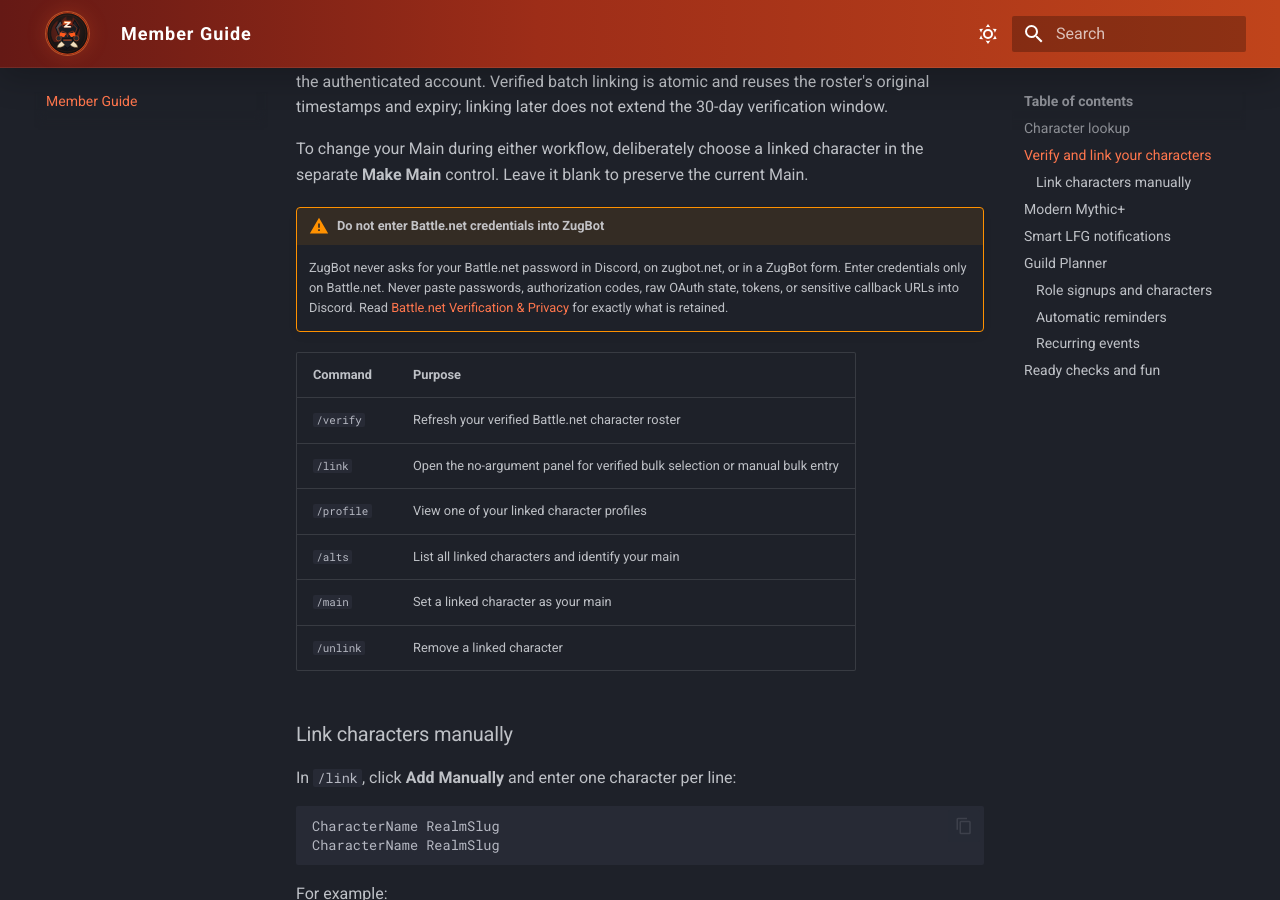
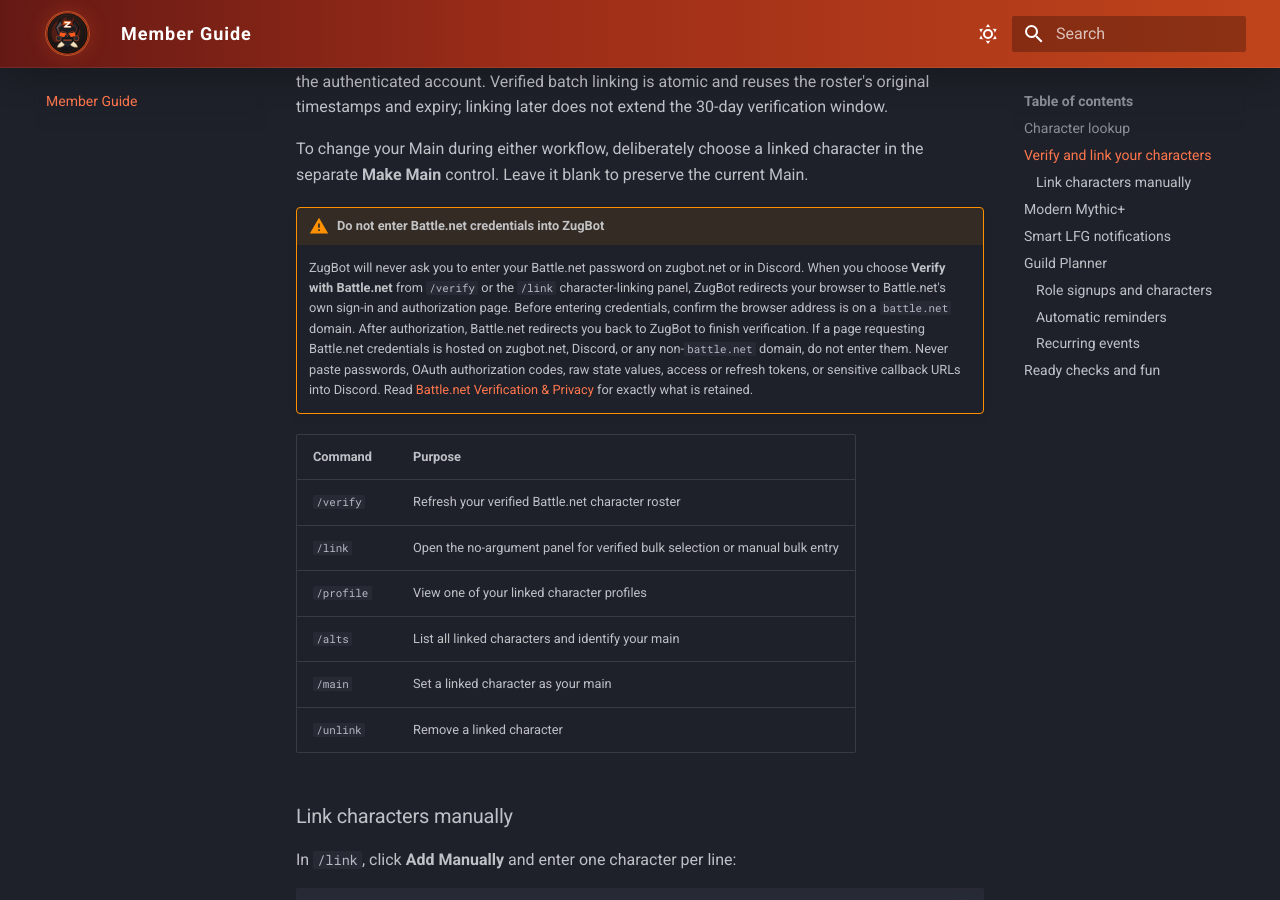
Before and after one commit to sthorne80/zugbot-site, an MkDocs documentation site: the page built from docs/member-guide.md, in a window 1280 px wide and 900 px high, scrolled down 960 px. Built offline with MkDocs 1.6.1 and Material for MkDocs 9.7.7, drawn with Linux system fonts in a browser that asks for light colours.

Commit message:
docs: clarify Battle.net redirect safety in member guide

```diff
--- a/docs/member-guide.md
+++ b/docs/member-guide.md
@@ -30,7 +30,7 @@
 To change your Main during either workflow, deliberately choose a linked character in the separate **Make Main** control. Leave it blank to preserve the current Main.
 
 !!! warning "Do not enter Battle.net credentials into ZugBot"
-    ZugBot never asks for your Battle.net password in Discord, on zugbot.net, or in a ZugBot form. Enter credentials only on Battle.net. Never paste passwords, authorization codes, raw OAuth state, tokens, or sensitive callback URLs into Discord. Read [Battle.net Verification & Privacy](verification.md) for exactly what is retained.
+    ZugBot will never ask you to enter your Battle.net password on zugbot.net or in Discord. When you choose **Verify with Battle.net** from `/verify` or the `/link` character-linking panel, ZugBot redirects your browser to Battle.net's own sign-in and authorization page. Before entering credentials, confirm the browser address is on a `battle.net` domain. After authorization, Battle.net redirects you back to ZugBot to finish verification. If a page requesting Battle.net credentials is hosted on zugbot.net, Discord, or any non-`battle.net` domain, do not enter them. Never paste passwords, OAuth authorization codes, raw state values, access or refresh tokens, or sensitive callback URLs into Discord. Read [Battle.net Verification & Privacy](verification.md) for exactly what is retained.
 
 | Command | Purpose |
 | --- | --- |
```
